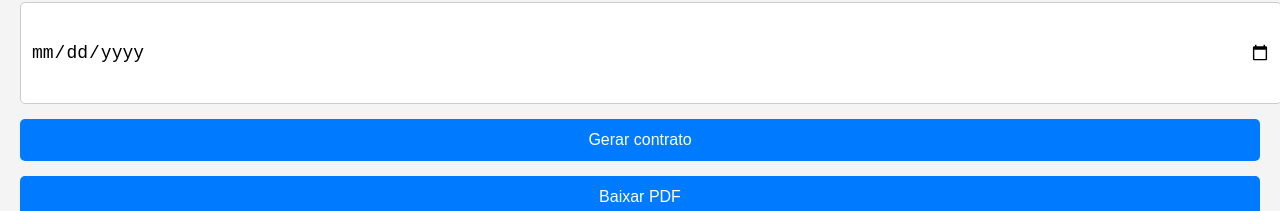
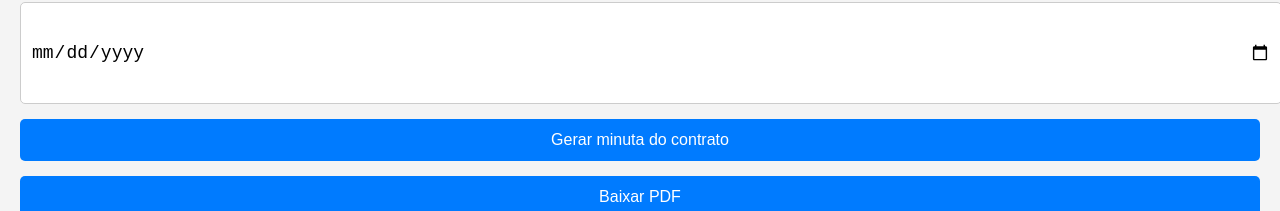
Before and after one commit to JCARLOS3009/contrato, a plain HTML site: page index.html in a window 1280 px wide. Shown: the part 1477-1688 px from the top of the page. Drawn offline with nearby package versions, Linux system fonts and the light colour scheme.

Commit message:
Update index.html

```diff
--- a/index.html
+++ b/index.html
@@ -140,7 +140,7 @@
     <label>Data de Assinatura do Contrato:</label>
     <input type="date" id="data"><br>
 
-    <button onclick="preencherContrato()">Gerar contrato</button>
+    <button onclick="preencherContrato()">Gerar minuta do contrato</button>
     <button onclick="gerarPDF()">Baixar PDF</button>
 
     <h3>Contrato Gerado:</h3>
```
